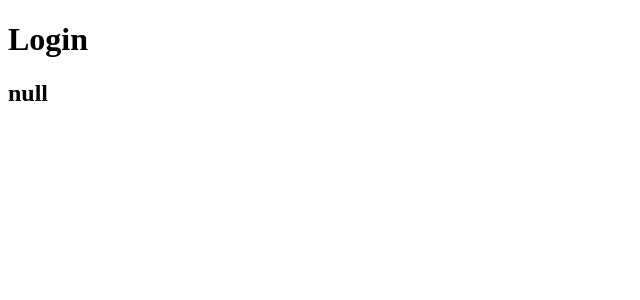
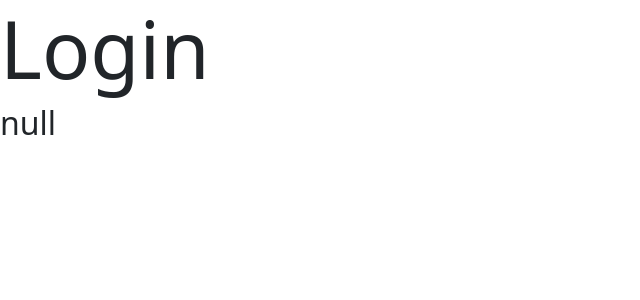
Before and after one commit to IlchenkoAnton/vue.js-learning-shop, a Vue app: page /login in a window 1280 px wide. Shown: the top 300 px of the page, without its empty margins (0-640 px from the left). Built offline with nearby package versions, Linux system fonts and the light colour scheme.

Commit message:
feat: Добавлен bootstrap

```diff
--- a/package.json
+++ b/package.json
@@ -8,6 +8,7 @@
     "lint": "vue-cli-service lint"
   },
   "dependencies": {
+    "bootstrap": "^5.1.3",
     "core-js": "^3.6.5",
     "vue": "^3.0.0",
     "vue-router": "^4.0.0-0",
--- a/src/main.js
+++ b/src/main.js
@@ -2,6 +2,8 @@ import { createApp } from 'vue';
 import App from './App.vue';
 import router from './router';
 import store from './store';
+import 'bootstrap/dist/css/bootstrap.min.css';
+import 'bootstrap';
 
 createApp(App)
     .use(store)
--- a/src/views/Login.vue
+++ b/src/views/Login.vue
@@ -1,5 +1,5 @@
 <template>
-    <h1>Login</h1>
+    <h1 class="display-1">Login</h1>
     <h2>{{ user + '' }}</h2>
 </template>
 
```
Also changed, not shown: 1 other file (tests, documents, lock files or other folders).
